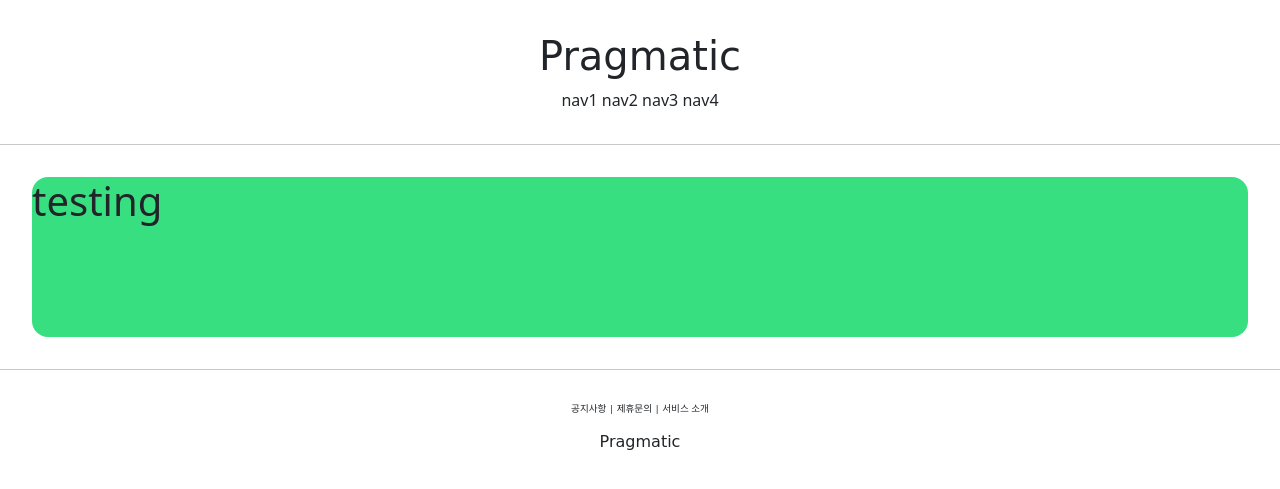
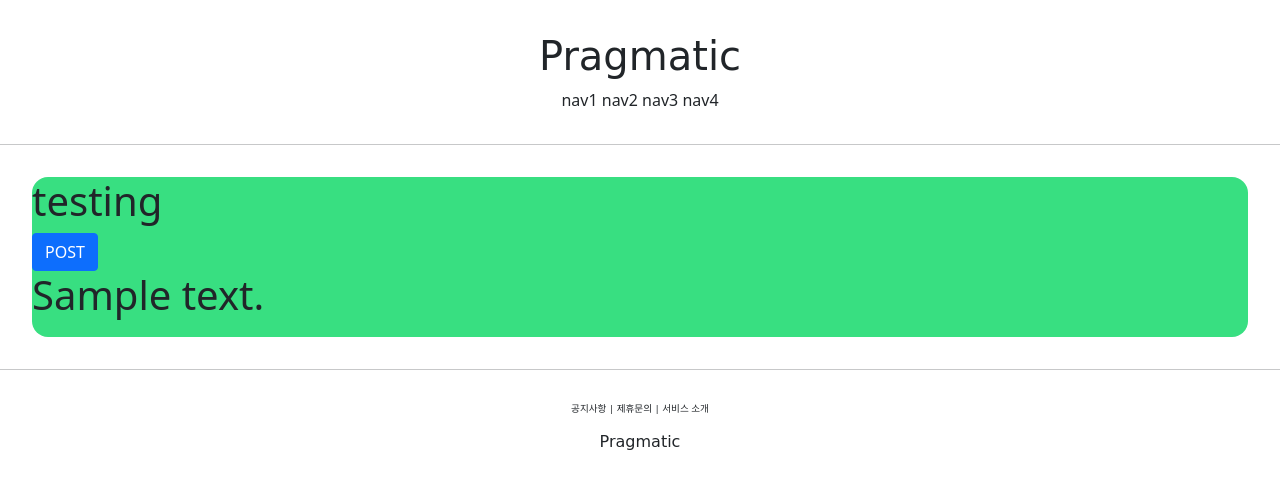
Before and after one commit to hy-HA/ppinterest, a Django app: template accountapp/templates/accountapp/hello_world.html in a window 1280 px wide. Shown: the top 489 px of the page. Run offline with Django 4.2, Linux system fonts and the light colour scheme; the template is opened without the code that fills it: most values are stand-ins (such as "Sample title", 1, 10 or a date in 2020); parts of the project's set-up code (start-up, migrations or seed data) failed here and were passed over; some web fonts are replaced.

Commit message:
http_get/post

```diff
--- a/accountapp/templates/accountapp/hello_world.html
+++ b/accountapp/templates/accountapp/hello_world.html
@@ -1,11 +1,23 @@
 {% extends 'base.html' %}
 
 {% block content %}
+
 
     <div style="height: 10rem; background-color: #38df81; border-radius: 1rem; margin: 2rem;">
         <h1>
             testing
         </h1>
+
+    <form action="/account/hello_world/" method="post">
+        {% csrf_token %}
+        <input type="submit" class="btn btn-primary" value="POST">
+
+    </form>
+
+    <h1>
+        {{ text }}
+    </h1>
+
     </div>
 
 
--- a/accountapp/views.py
+++ b/accountapp/views.py
@@ -2,4 +2,8 @@ from django.shortcuts import render
 
 # Create your views here.
 def hello_world(request):
-    return render(request, 'accountapp/hello_world.html')
+
+    if request.method == "POST":
+        return render(request, 'accountapp/hello_world.html', context={'text': 'POST METHOD'})
+    else:
+        return render(request, 'accountapp/hello_world.html', context={'text': 'GET METHOD'})
```
